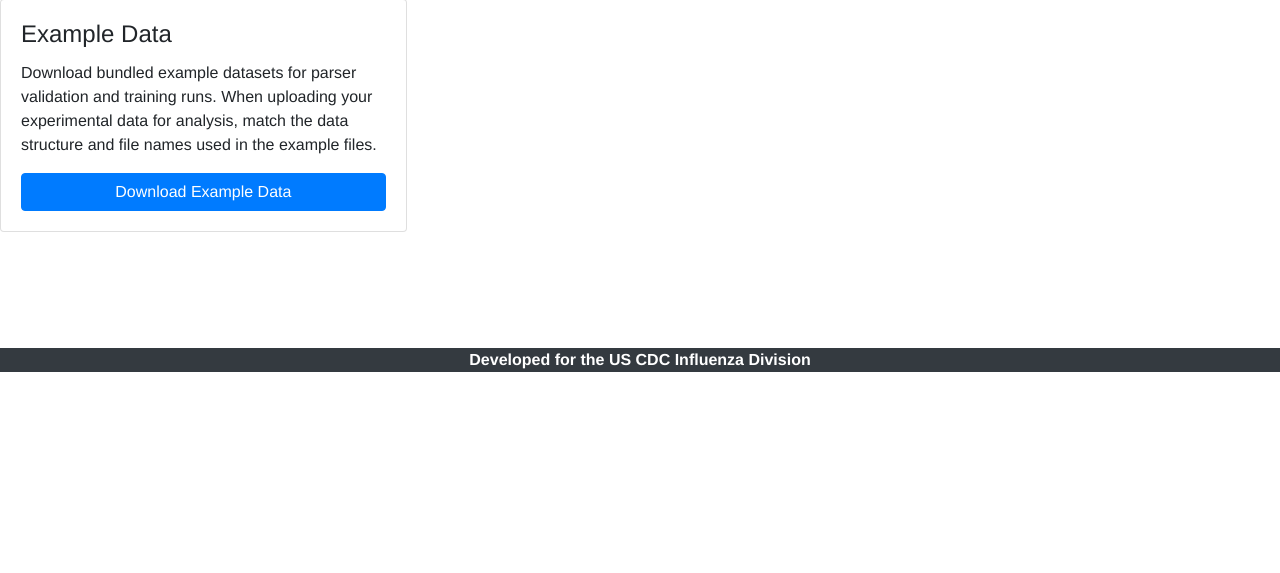
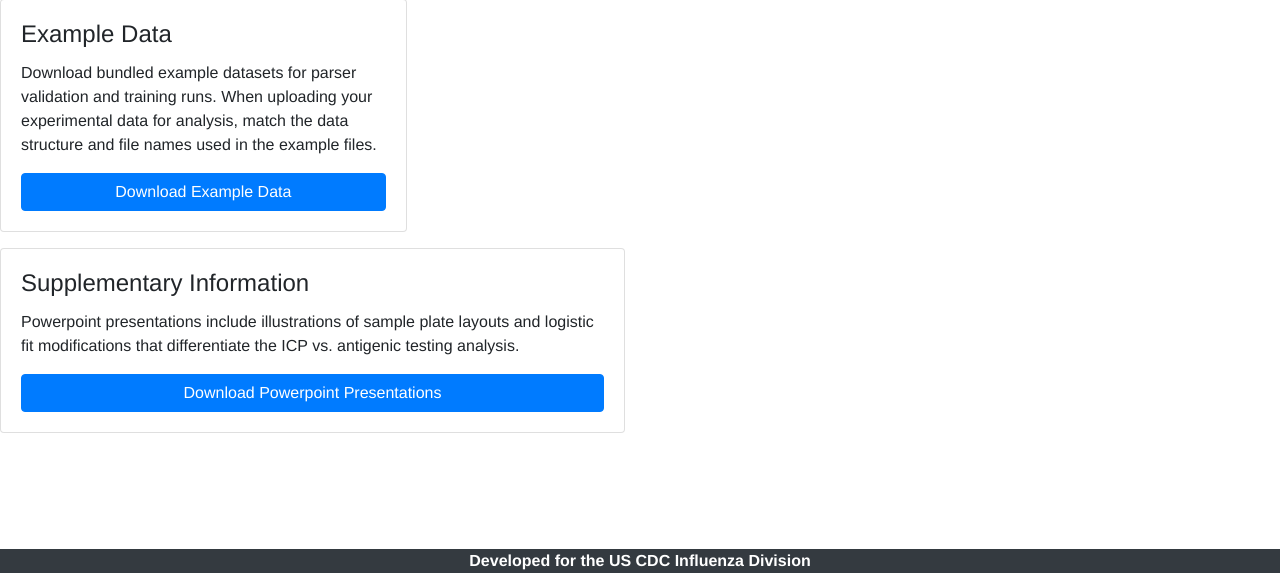
Before and after one commit to CDCgov/jaspr, a Flask app: page / in a window 1280 px wide. Shown: the part 3016-3589 px from the top of the page. Before the commit the page ends 3388 px from the top, so only its background shows below. Run offline with Flask 3, Linux system fonts and the light colour scheme; some libraries are stand-ins or nearby versions.

Commit message:
FLULIMS-5321 Updating instructions

```diff
--- a/app/jaspr/routes.py
+++ b/app/jaspr/routes.py
@@ -296,6 +296,34 @@ def download_example_data():
         tmp_handle.name,
         as_attachment=True,
         download_name=f'jaspr_example_data_{datetime.now().strftime("%Y_%m_%d")}.zip'
+    ))
+    response.headers['cache-control'] = 'no-cache'
+    return response
+
+
+@app.route('/downloadSlides')
+def download_slides():
+    """Download bundled supplementary slide decks as a zip archive."""
+    repo_root = os.path.abspath(os.path.join(os.path.dirname(__file__), '..', '..'))
+    slides_dir = os.path.join(repo_root, 'example_data', 'Slides')
+
+    if not os.path.isdir(slides_dir):
+        return redirect('/error502', code=302)
+
+    tmp_handle = tempfile.NamedTemporaryFile(prefix='jaspr_slides_', suffix='.zip', delete=False)
+    tmp_handle.close()
+
+    with zipfile.ZipFile(tmp_handle.name, 'w', zipfile.ZIP_DEFLATED) as zf:
+        for root, _, files in os.walk(slides_dir):
+            for file_name in files:
+                abs_path = os.path.join(root, file_name)
+                arcname = os.path.relpath(abs_path, repo_root)
+                zf.write(abs_path, arcname)
+
+    response = make_response(send_file(
+        tmp_handle.name,
+        as_attachment=True,
+        download_name=f'jaspr_slides_{datetime.now().strftime("%Y_%m_%d")}.zip'
     ))
     response.headers['cache-control'] = 'no-cache'
     return response
--- a/app/jaspr/templates/main.html
+++ b/app/jaspr/templates/main.html
@@ -213,6 +213,18 @@
 		</div>
 	</div>
 </div>
+
+<div class="row mb-3">
+	<div class="col-lg-6">
+		<div class="card h-100">
+			<div class="card-body d-flex flex-column">
+				<h4 class="card-title">Supplementary Information</h4>
+				<p class="card-text">Powerpoint presentations include illustrations of sample plate layouts and logistic fit modifications that differentiate the ICP vs. antigenic testing analysis.</p>
+				<a class="btn btn-primary mt-auto" href="/downloadSlides">Download Powerpoint Presentations</a>
+			</div>
+		</div>
+	</div>
+</div>
 {%endblock%}
 {%block pagescript%}
 <!--No page level javascript required -->
```
